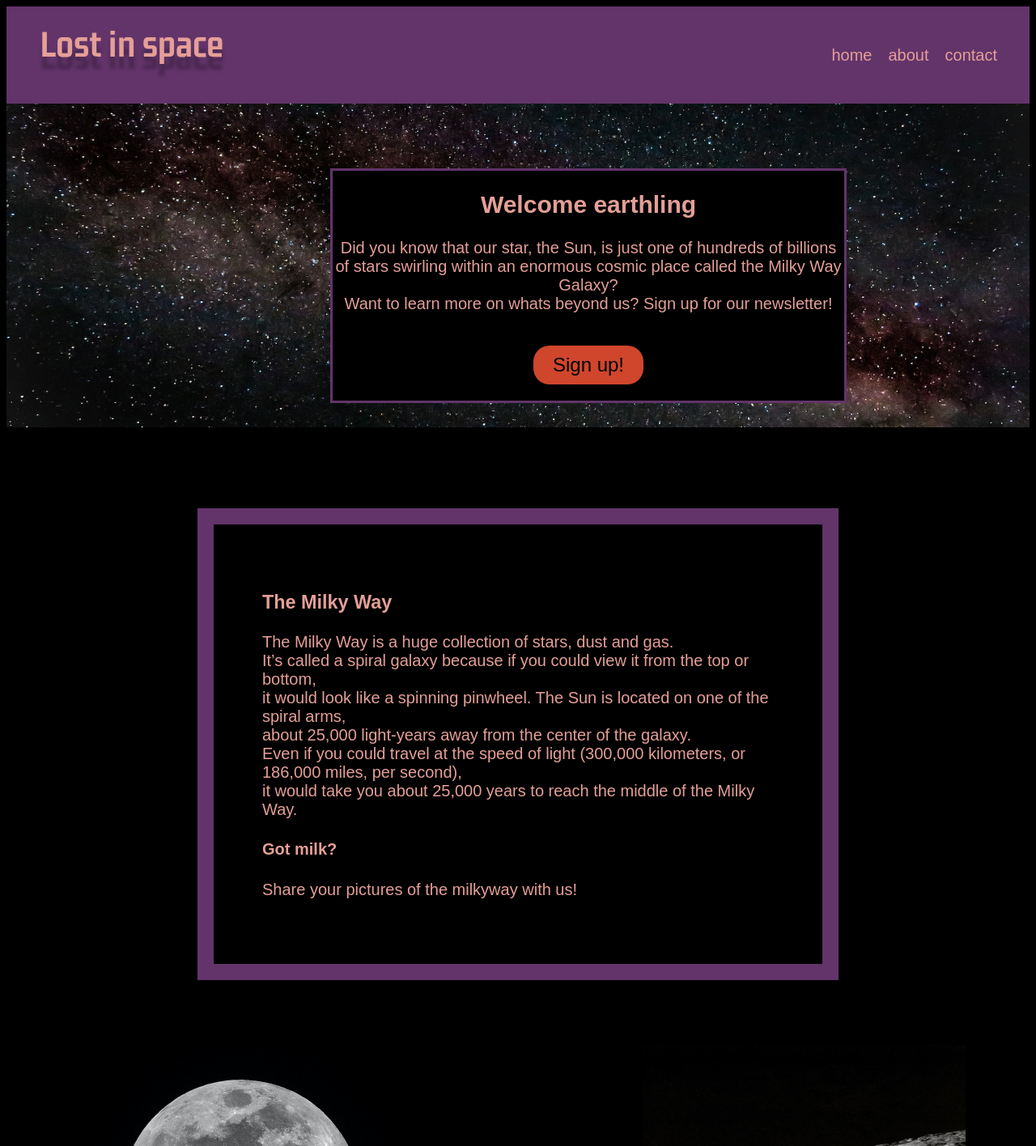
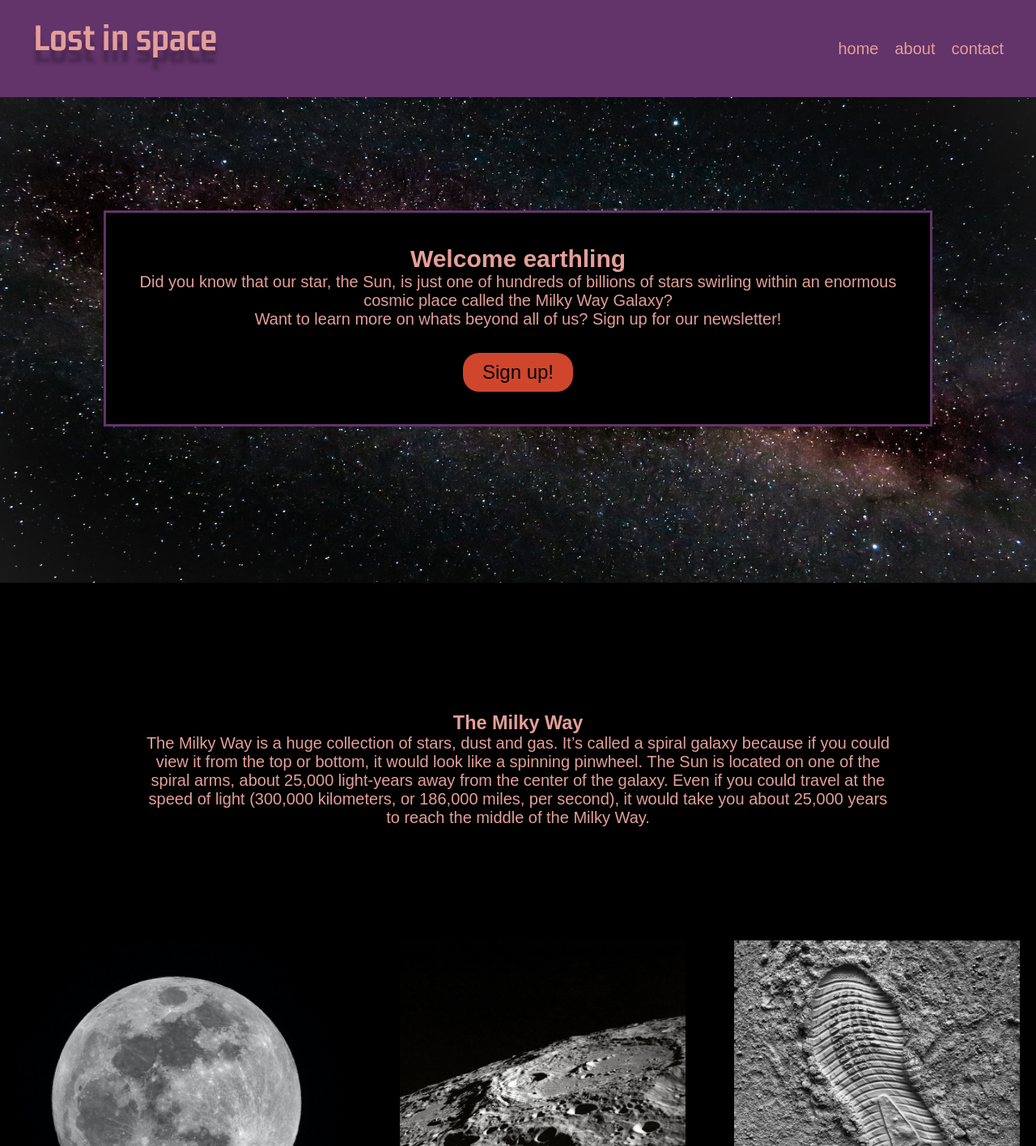
Before and after one commit to aklinnea/Theme2, a plain HTML site: page index2.html in a window 1280 px wide. Shown: the top 1416 px of the page at 81% size. Drawn offline with Linux system fonts and the light colour scheme; a web font is replaced by a local one.

Commit message:
added changes

```diff
--- a/css/newstyle.css
+++ b/css/newstyle.css
@@ -28,12 +28,6 @@ header {
 }
 
 
-@media screen and (min-width: 700px) {
-    header nav {
-        display: block;
-    }
-}
-
 ul {
     list-style: none;
     display: flex;
@@ -41,31 +35,57 @@ ul {
     gap: 1rem;
 }
 
+header nav ul li {
+    color: #E49F97;
+    transition-property: all;
+    transition-duration: 0.3s;
+    transition-timing-function: ease-in-out;
+    transition-delay: 0.2s;
+}
+
+header nav ul li:hover {
+    color: #CF462C;
+}
+
+
+@media screen and (min-width: 500px) {
+    .dot-menu {
+        display: none;
+    }
+}
+
+@media screen and (max-width: 500px) {
+    header ul {
+        display: none;
+    }
+}
+
+
 .banner {
     background-image: url(../Assets/themilkyway.jpg);
     width: 100%;
-    height: 20rem;
+    height: 30rem;
     position:relative;
     background-size: cover;
     background-position: center;
     margin-bottom: 5rem;
 }
 
+
+
 .box-in-banner {
     background-color: black;
-    width: 50%;
+    width: 80%;
     position:absolute;
-    top: 4rem;
-    left: 20rem;
+    margin: 0 auto;
+    left: 0;
+    right: 0;
+    top: 7rem;
+    padding: 2rem;
     text-align: center;
     border: solid #62346A;
 }
 
- /*
-.box-in-banner p {
-    font-size: 0.75rem;
-}
-*/
 
 .box-in-banner button {
     font-family: inherit;
@@ -75,47 +95,42 @@ ul {
     padding: 0.5rem 1.2rem;
     border-radius: 1rem;
     border: none;
-    margin: 1rem;
+    margin-top: 1.5rem;
 }
 
 .article {
         background-color: black;
-        width: 50%;
-        border: 1rem solid #62346A;
+        width: 100%;
+        /*border: 0.5rem solid #62346A;*/
         padding: 3rem;
         margin: auto;
         margin-bottom: 4rem;
 }
 
+@media screen and (min-width: 700px) {
+    article {
+        width: 80%;
+        margin: 0 auto;
+        left: 0;
+        right: 0;
+        text-align: center;
+    }
+
+}
+
 .flex-container {
     display: flex;
     flex-direction: row;
-    flex-wrap: wrap;
+    /*flex-wrap: wrap;*/
     justify-content: space-around;
     gap: 3rem;
     margin-left: 1rem;
+    margin-right: 1rem;
 }
 
-/*
-.flex-item {
-    height: 20rem;
-    flex: 1;
-}
-*/
-
-.box1 {
-    width: 33%;
-    display: inline-block;
-}
-
-.box2 {
-    width: 33%;
-    display: inline-block;
-}
-
-.box3 {
-    width: 33%;
-    display: inline-block;
+.flex-item img {
+    width: 100%;
+    height: auto;
 }
 
 footer {
--- a/css/style.css
+++ /dev/null
@@ -1,15 +0,0 @@
-@import url('https://fonts.googleapis.com/css2?family=Gemunu+Libre:wght@300;400;700&family=Montserrat:ital,wght@0,200;0,300;0,400;0,700;1,200;1,300&display=swap');
-
-
-html {
-    font-size: 16px;
-}
-
-@media screen and (min-width:700px;) {
-    html { font-size: 20px;
-    }
-}
-
-.body {
-    background-image: url(../Assets/themilkyway.jpg);
-}
--- a/index2.html
+++ b/index2.html
@@ -5,9 +5,11 @@
     <meta charset="UTF-8">
     <meta name="description" content="This page is about me">
         <link rel="stylesheet" href="./css/newstyle.css">
+        <link rel="stylesheet" href="./css/reset.css">
     </head>
 
 <body>
+
     <header class="header">
         <img src="./Assets/Lost in space.svg" alt="lost in space logo">
         <nav>
@@ -17,19 +19,15 @@
                 <li>contact</li>
             </ul>
         </nav>
+        <img src="./Assets/Vector.svg" class="dot-menu">
     </header>
 
     <div class="banner">
         <div class="box-in-banner">
             <h2>Welcome earthling</h2>
-            <p>
-                Did you know that our star,
-                the Sun,
-                is just one of hundreds of billions of stars
-                swirling within an enormous cosmic place called the Milky Way Galaxy?
-                <br>
-                Want to learn more on whats beyond us? Sign up for our newsletter!
-            </p>
+            <p> Did you know that our star, the Sun, is just one of hundreds of billions of stars
+                swirling within an enormous cosmic place called the Milky Way Galaxy?</p>
+            <p>Want to learn more on whats beyond all of us? Sign up for our newsletter!</p>
           <button>Sign up!</button>
         </div>
     </div>
@@ -39,20 +37,12 @@
         <article>
           <h3>The Milky Way</h3>
             <p>The Milky Way is a huge collection of stars, dust and gas.
-            <br>
             It’s called a spiral galaxy because if you could view it from the top or bottom,
-            <br>
             it would look like a spinning pinwheel.
             The Sun is located on one of the spiral arms,
-            <br>
             about 25,000 light-years away from the center of the galaxy.
-            <br>
             Even if you could travel at the speed of light (300,000 kilometers, or 186,000 miles, per second),
-            <br>
             it would take you about 25,000 years to reach the middle of the Milky Way.</p>
-
-          <h4>Got milk?</h4>
-            <p>Share your pictures of the milkyway with us!</p>
         </article>
     </div>
 
```
Also changed, not shown: index.html (deleted, +0 -33 lines), Assets/Vector.svg (added).
